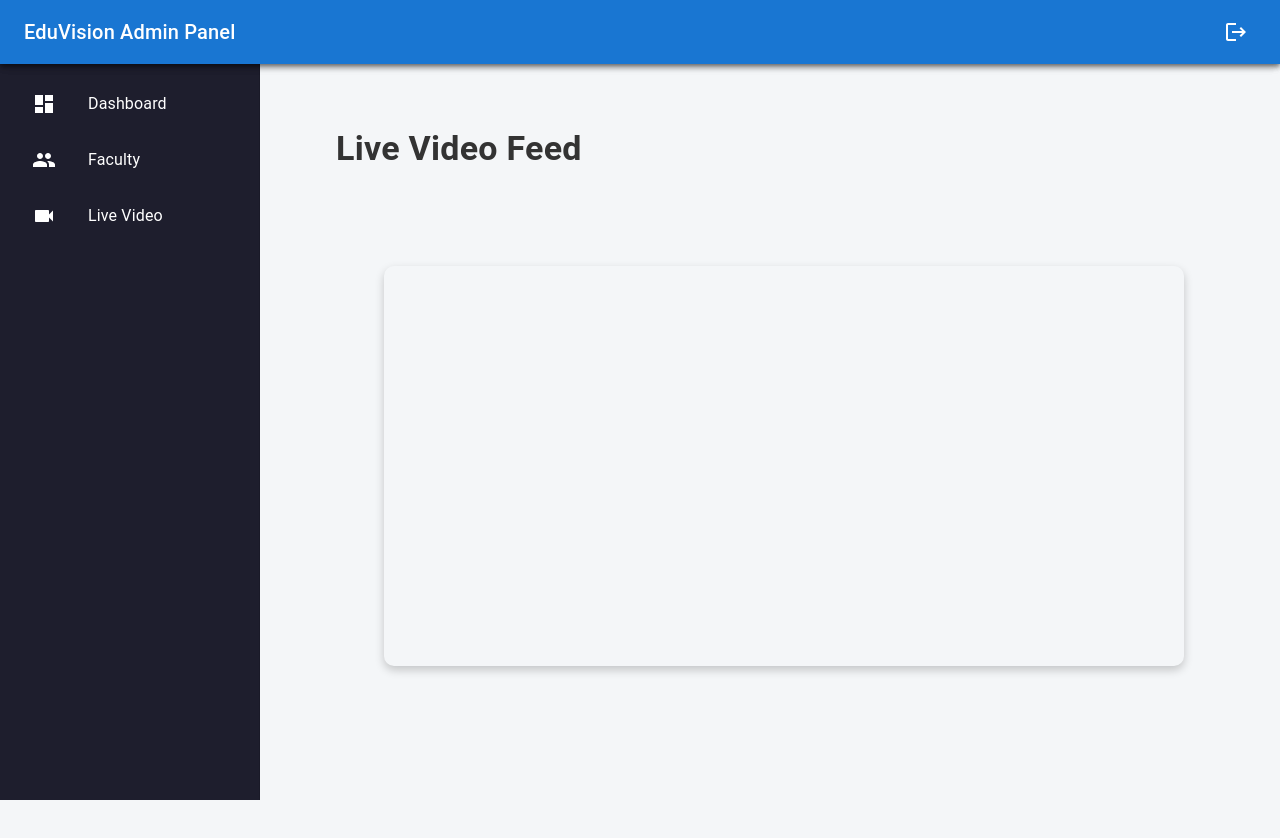
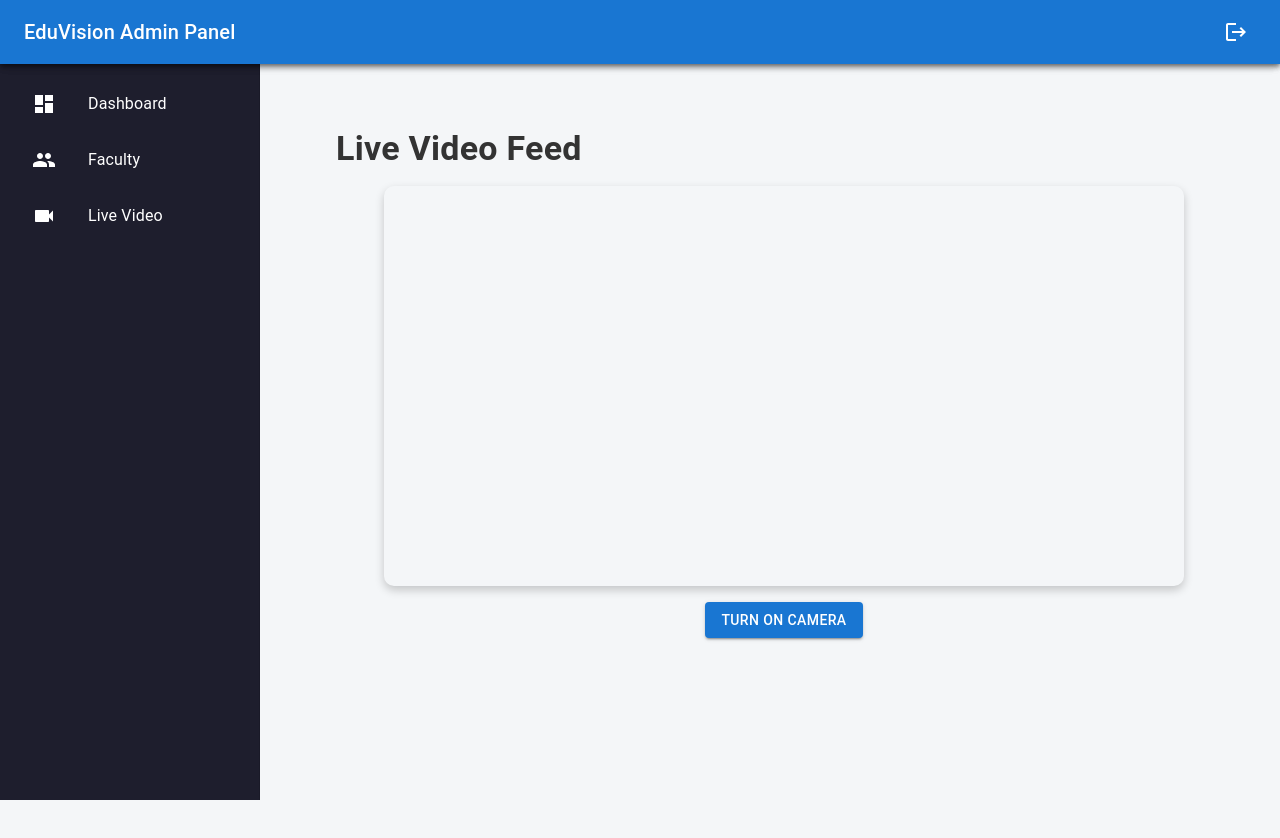
Before and after one commit to itsmawk/eduvision, a React (Vite) app in the folder frontend/: page /live-video/1 in a window 1280 px wide. Shown: the top 838 px of the page. Built offline with nearby package versions, Linux system fonts and the light colour scheme; no server answers.

Commit message:
konting adjustment lang sa LiveVideo

```diff
--- a/frontend/src/pages/admin/LiveVideo.tsx
+++ b/frontend/src/pages/admin/LiveVideo.tsx
@@ -1,31 +1,38 @@
-import React, { useEffect, useRef } from "react";
-import { Typography, Box } from "@mui/material";
+import React, { useEffect, useRef, useState } from "react";
+import { Typography, Box, Button } from "@mui/material";
 import AdminMain from "./AdminMain";
 
 const LiveVideo: React.FC = () => {
   const videoRef = useRef<HTMLVideoElement | null>(null);
+  const streamRef = useRef<MediaStream | null>(null);
+  const [isCameraOn, setIsCameraOn] = useState(false);
 
-  useEffect(() => {
   const startCamera = async () => {
     try {
       const stream = await navigator.mediaDevices.getUserMedia({ video: true });
+      streamRef.current = stream;
       if (videoRef.current) {
         videoRef.current.srcObject = stream;
       }
+      setIsCameraOn(true);
     } catch (error) {
       console.error("Error accessing webcam:", error);
     }
   };
 
-    startCamera();
+  const stopCamera = () => {
+    if (streamRef.current) {
+      streamRef.current.getTracks().forEach((track) => track.stop());
+      streamRef.current = null;
+    }
+    if (videoRef.current) {
+      videoRef.current.srcObject = null;
+    }
+    setIsCameraOn(false);
+  };
 
-    return () => {
-      if (videoRef.current && videoRef.current.srcObject) {
-        (videoRef.current.srcObject as MediaStream)
-          .getTracks()
-          .forEach((track) => track.stop());
-      }
-    };
+  useEffect(() => {
+    return () => stopCamera();
   }, []);
 
   return (
@@ -33,8 +40,19 @@ const LiveVideo: React.FC = () => {
       <Typography variant="h4" fontWeight="bold" color="#333" mb={2}>
         Live Video Feed
       </Typography>
-      <Box sx={{ display: "flex", justifyContent: "center", alignItems: "center", height: "70vh" }}>
+      <Box sx={{ display: "flex", flexDirection: "column", alignItems: "center", height: "70vh" }}>
         <video ref={videoRef} autoPlay playsInline style={{ width: "100%", maxWidth: "800px", borderRadius: "10px", boxShadow: "0px 4px 10px rgba(0,0,0,0.2)" }} />
+        <Box mt={2}>
+          {!isCameraOn ? (
+            <Button variant="contained" color="primary" onClick={startCamera}>
+              Turn On Camera
+            </Button>
+          ) : (
+            <Button variant="contained" color="secondary" onClick={stopCamera}>
+              Turn Off Camera
+            </Button>
+          )}
+        </Box>
       </Box>
     </AdminMain>
   );
```
Lines whose indentation alone changed are shown as unchanged.
